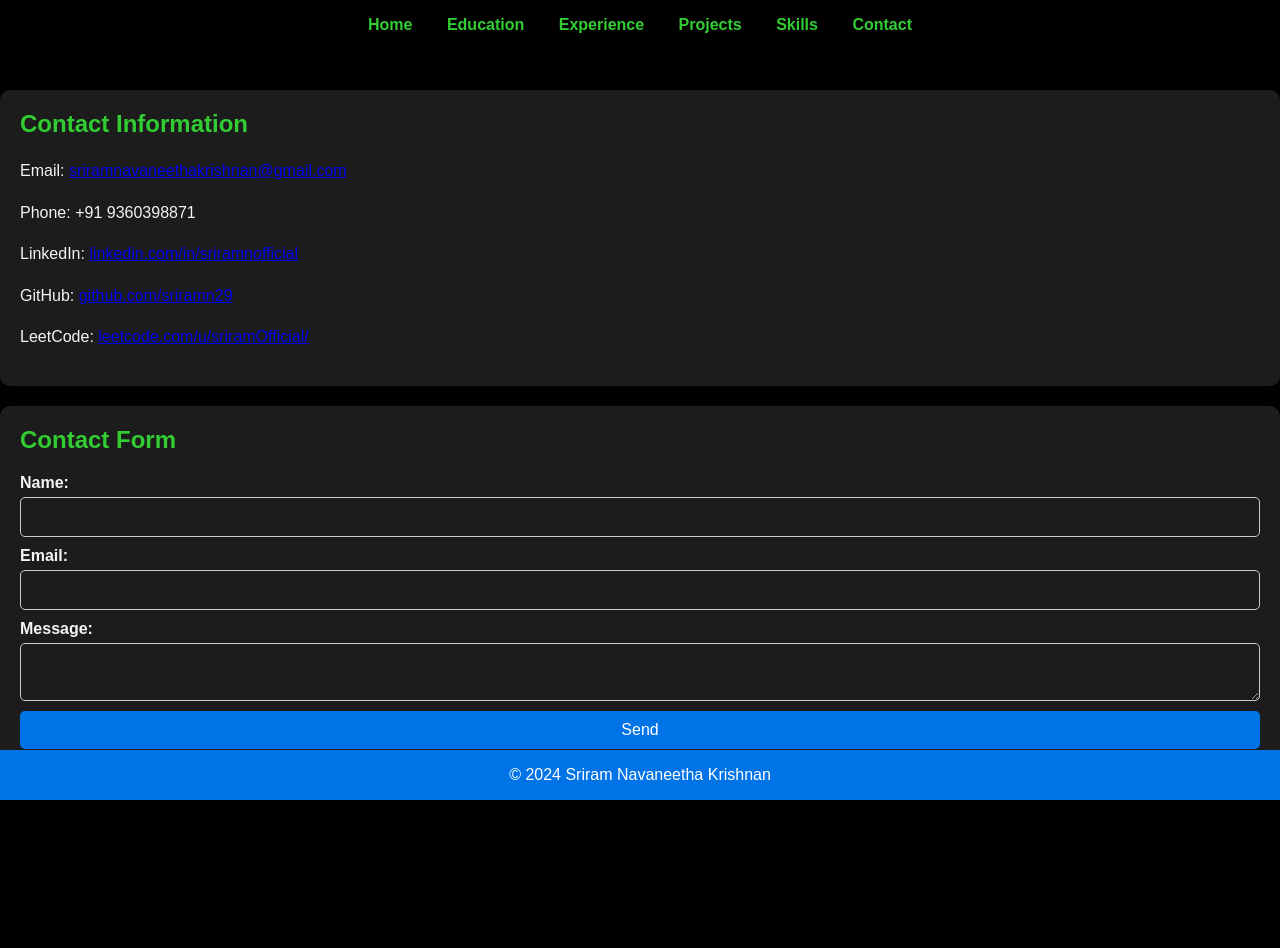
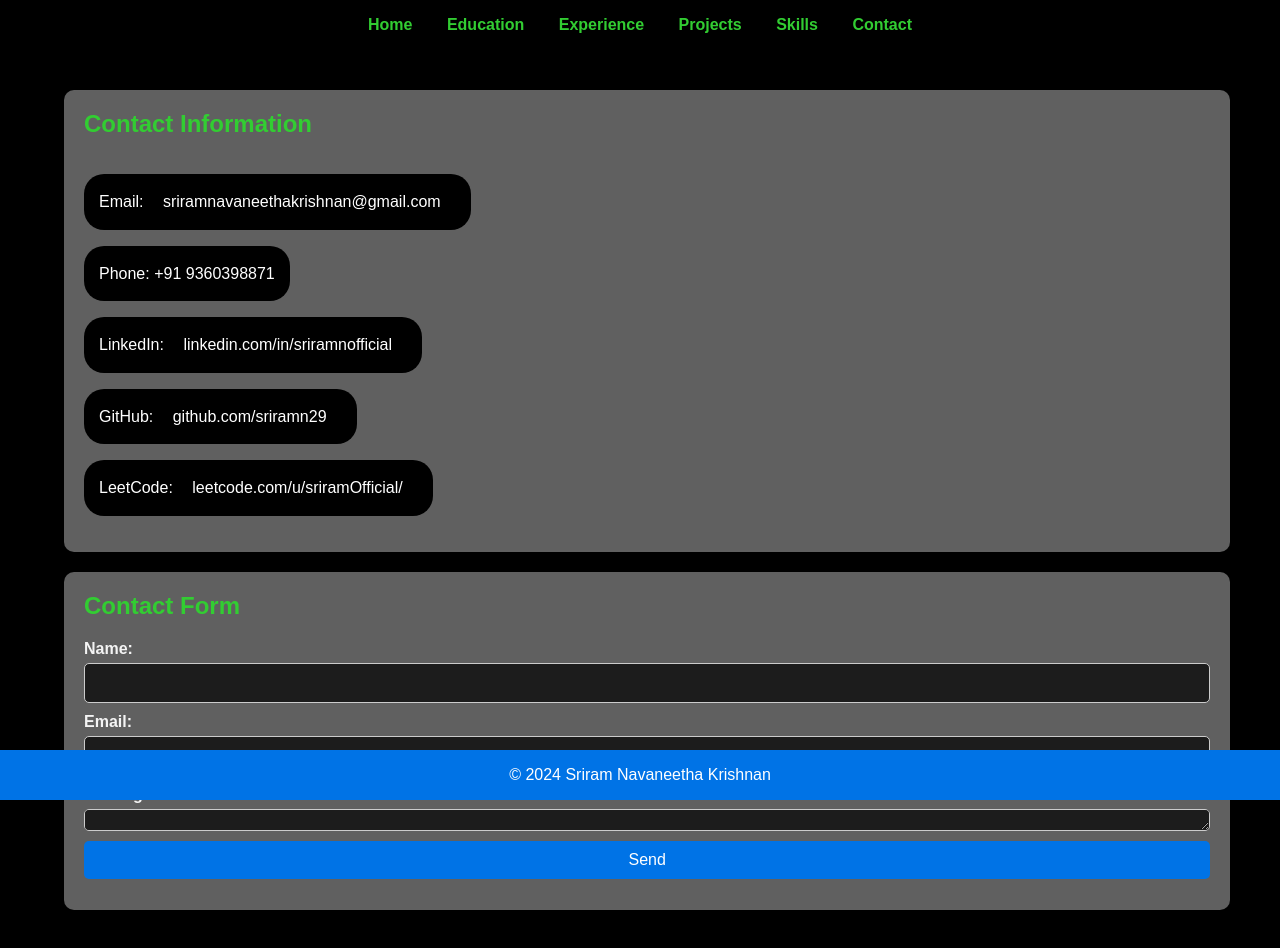
Before and after one commit to sriramn29/portfolio, a plain HTML site: page contact.html in a window 1280 px wide. Before the commit the page ends 809 px from the top, so only its background shows below. Drawn offline with Linux system fonts and the light colour scheme.

Commit message:
08-07-2024 08:44

```diff
--- a/contact.html
+++ b/contact.html
@@ -22,15 +22,17 @@
     <main>
         <section>
             <h2>Contact Information</h2>
-            <p>Email: <a href="mailto:sriramnavaneethakrishnan@gmail.com">sriramnavaneethakrishnan@gmail.com</a></p>
-            <p>Phone: +91 9360398871</p>
-            <p>LinkedIn: <a href="https://www.linkedin.com/in/sriramnofficial" target="_blank">linkedin.com/in/sriramnofficial</a></p>
-            <p>GitHub: <a href="https://github.com/sriramn29" target="_blank">github.com/sriramn29</a></p>
-            <p>LeetCode: <a href="https://leetcode.com/u/sriramOfficial/" target="_blank">leetcode.com/u/sriramOfficial/</a></p>
+            <div class = "ContactMe">
+                <p>Email: <a href="mailto:sriramnavaneethakrishnan@gmail.com">sriramnavaneethakrishnan@gmail.com</a></p>
+                <p>Phone: +91 9360398871</p>
+                <p>LinkedIn: <a href="https://www.linkedin.com/in/sriramnofficial" target="_blank">linkedin.com/in/sriramnofficial</a></p>
+                <p>GitHub: <a href="https://github.com/sriramn29" target="_blank">github.com/sriramn29</a></p>
+                <p>LeetCode: <a href="https://leetcode.com/u/sriramOfficial/" target="_blank">leetcode.com/u/sriramOfficial/</a></p>
+            </div>
         </section>
         <section>
             <h2>Contact Form</h2>
-            <form action="https://formspree.io/f/your-form-id" method="POST">
+            <form action="https://formspree.io/f/xkgwnyew" method="POST">
                 <label for="name">Name:</label>
                 <input type="text" id="name" name="name" required>
                 <label for="email">Email:</label>
--- a/styles.css
+++ b/styles.css
@@ -18,10 +18,11 @@ body {
 
 .containerindex {
     display: flex;
-    width: 80%;
+    width: 100%;
     margin: 0 auto;
     flex: 1; /* Make the container flex-grow to push the footer to the bottom */
     flex-direction: row;
+    justify-content: space-around;
 }
 
 nav ul {
@@ -56,11 +57,13 @@ main {
 }
 
 section {
-    background-color: #1c1c1c; /* Dark grey background for sections */
+    background-color: rgb(96, 96, 96); /* Dark grey background for sections */
     margin: 20px 0;
     padding: 20px;
     border-radius: 10px;
     box-shadow: 0 0 15px rgba(0,0,0,0.1);
+    width: 88%;
+    margin-left: 5%;
 }
 .containerindex img{
     border-radius: 10%;
@@ -107,6 +110,8 @@ footer {
 form {
     display: flex;
     flex-direction: column;
+    margin-bottom: 50px;
+    height: 200px;
 }
 
 form label {
@@ -149,3 +154,22 @@ form button:hover {
         margin: 10px 0;
     }
 }
+
+.ContactMe a{
+    text-decoration: none;
+    color: #fff;
+    background-color: #000;
+    padding: 15px;
+    width: fit-content;
+}
+.ContactMe p{
+    text-decoration: none;
+    color: #fff;
+    background-color: #000;
+    padding: 15px;
+    width: fit-content;
+    border-radius:20px ;
+}
+.ContactMe{
+    align-content: center;
+}
```
Also changed, not shown: index.html (+1 -1 lines).
